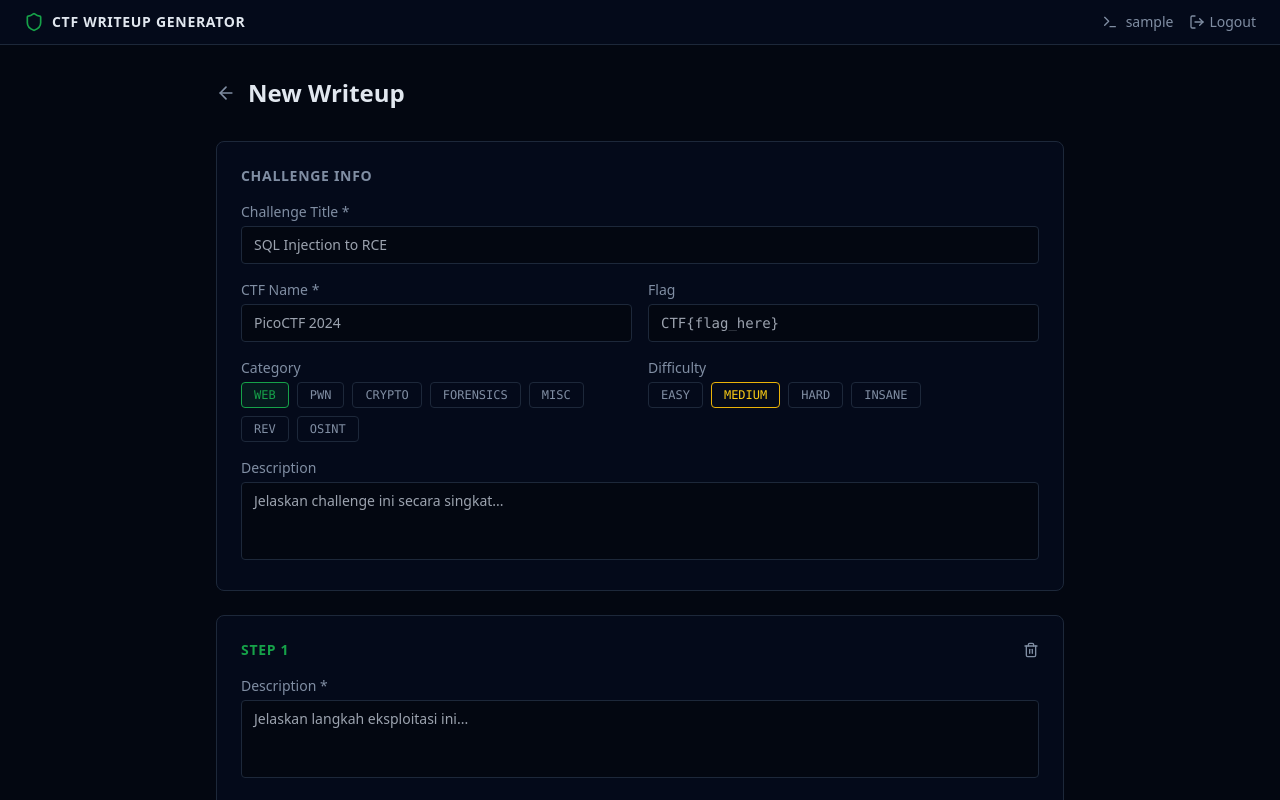
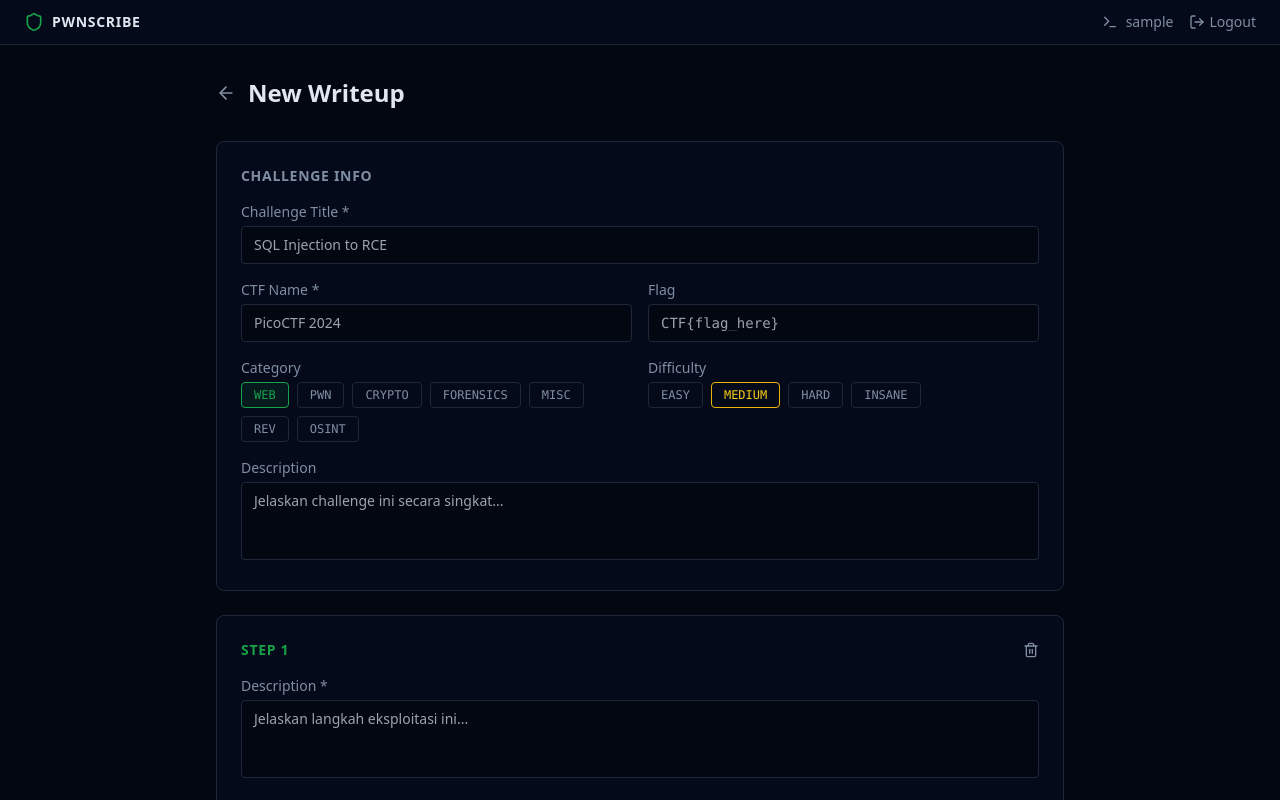
Before and after one commit to GerrardTechs/ctf-writeup-fe, a React (Vite) app: page /writeup/new in a window 1280 px wide. Shown: the top 800 px of the page. Built offline with nearby package versions, Linux system fonts and the light colour scheme; no server answers; sample sign-in values are in the browser's storage.

Commit message:
Ganti nama jadi PWNSCRIBE

```diff
--- a/src/components/layout/Navbar.tsx
+++ b/src/components/layout/Navbar.tsx
@@ -16,7 +16,7 @@ export function Navbar() {
       <div className="flex items-center gap-2 cursor-pointer" onClick={() => navigate('/dashboard')}>
         <Shield className="w-5 h-5 text-primary" />
         <span className="font-bold text-foreground tracking-wider text-sm uppercase">
-          CTF Writeup Generator
+          PWNSCRIBE
         </span>
       </div>
       <div className="flex items-center gap-4">
--- a/src/utils/exportPdf.ts
+++ b/src/utils/exportPdf.ts
@@ -180,7 +180,7 @@ export async function generatePdf(writeup: WriteupData, username: string) {
   pdf.setFontSize(9);
   pdf.setFont('helvetica', 'bold');
   pdf.setTextColor(148, 163, 184);
-  pdf.text('CTF WRITEUP GENERATOR', ML + 12, y + 5.5);
+  pdf.text('PWNSCRIBE', ML + 12, y + 5.5);
 
   pdf.setFontSize(8);
   pdf.setFont('helvetica', 'normal');
```
